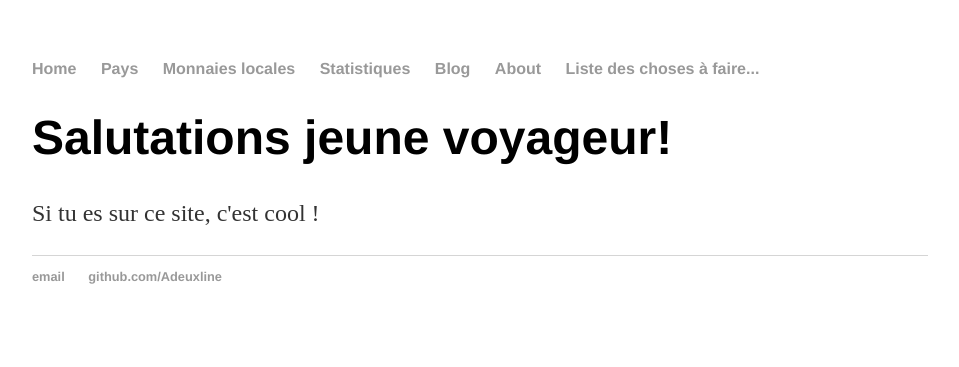
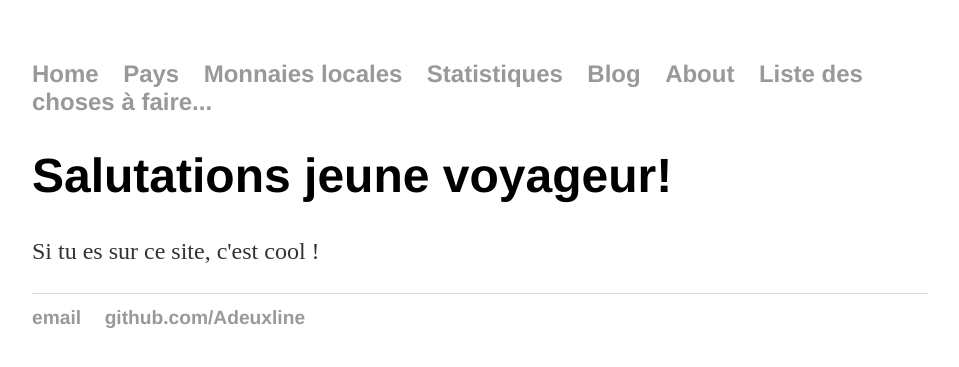
Before and after one commit to rlabe/adeuxline.github.io, a Jekyll site: the page built from index.html, in a window 1280 px wide. Shown: the top 367 px of the page, without its empty margins (160-1119 px from the left). Built offline with Jekyll 4.4.1, drawn with Linux system fonts in a browser that asks for light colours.

Commit message:
Update main.css

```diff
--- a/css/main.css
+++ b/css/main.css
@@ -11,11 +11,9 @@ nav ul, footer ul {
 nav ul li, footer ul li {
     display: inline;
     margin-right: 20px;
+    font-size: 150%;
 }
-nav.country ul li,{
-    display: inline;
-    margin-right: 20px;
-}
+
 a {
     text-decoration: none;
     color: #999;
@@ -45,12 +43,3 @@ ul.posts {
 ul.posts li {
     list-style: none;
 }
-
-ul.countries {
-    margin: 20px auto 40px;
-    font-size: 1em;
-}
-
-ul.countries li {
-    list-style: none;
-}
```
